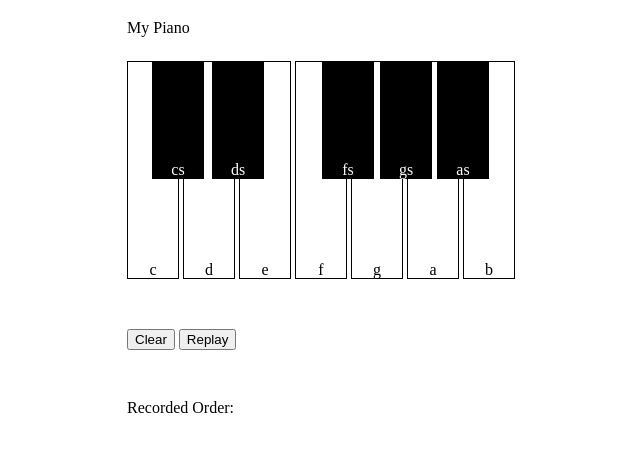
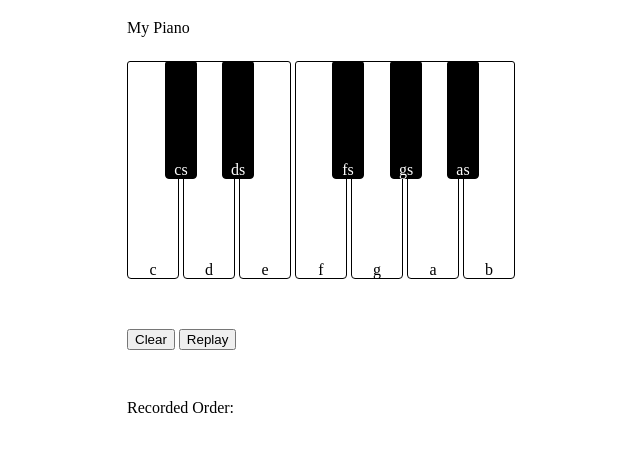
Before and after one commit to whuey79/piano, a plain HTML site: page index.html in a window 1280 px wide. Shown: the whole page, without its empty margins (138-778 px from the left). Drawn offline with nearby package versions, Linux system fonts and the light colour scheme.

Commit message:
added border radius keys and other css

```diff
--- a/main.css
+++ b/main.css
@@ -66,42 +66,51 @@ li {
 .bigkey   {
   width:50px;
   padding-top:200px;
+  border-radius: 3px 3px 4px 4px;
 }
 
 .smallkey  {
-  width:50px;
-  margin-bottom:99px;
+  width:30px;
+
+  margin-bottom:90px;
   background-color:black;
   color:#ffffff;
   padding-top:100px;
   position: absolute;
   z-index:1;
+  border-radius: 3px 3px 4px 4px;
 }
 
 #cs {
-  left: 25px;
+  left: 38px;
 }
 
 #ds {
-  left: 85px;
+  left: 95px;
 }
 
 #fs {
-  left: 195px;
+  left: 205px;
 }
 
 #gs {
-  left: 253px;
+  left: 263px;
 }
 
 #as {
-  left: 310px;
+  left: 320px;
 }
 
 .highlight {
-  background-color:yellow;
+  //background-color:yellow;
+  background-color:#F6F7ED;
+  color:black;
 }
 
 #second, #third {
   margin-top:50px;
 }
+
+#displayOrder {
+  font-style:italic;
+}
```
